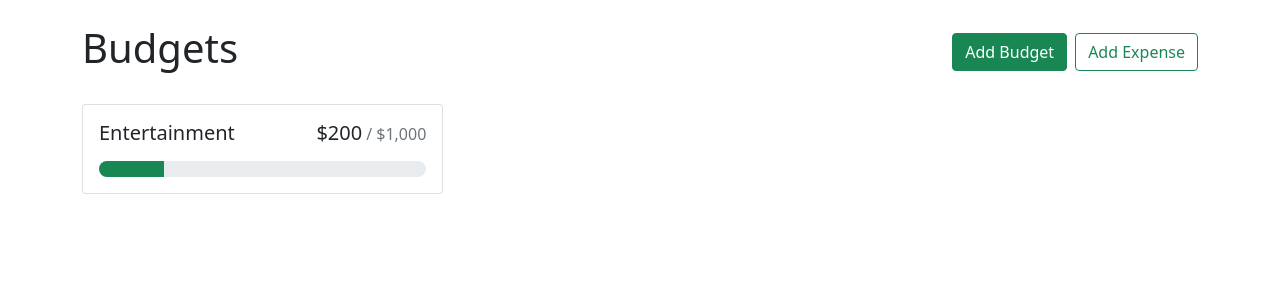
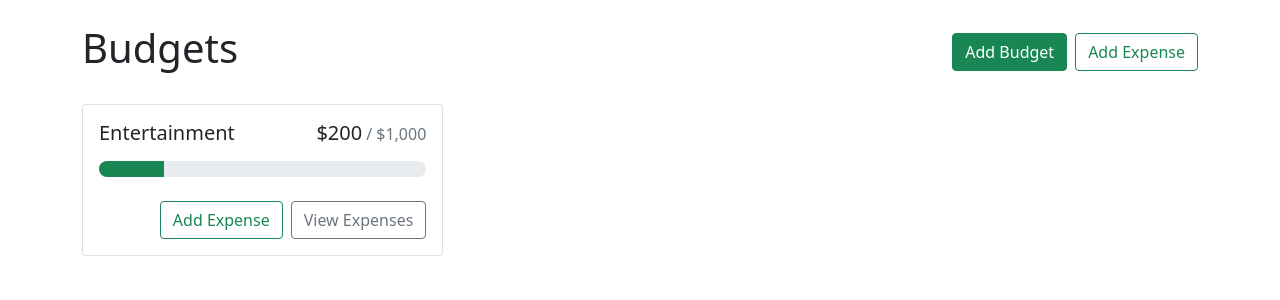
Before and after one commit to luzm321/budget-tracker, a React (Create React App) app: page / in a window 1280 px wide. Shown: the top 300 px of the page. Built offline with nearby package versions, Linux system fonts and the light colour scheme.

Commit message:
created affordances to add/view expenses and updated readme

```diff
--- a/src/components/BudgetCard.js
+++ b/src/components/BudgetCard.js
@@ -1,9 +1,16 @@
-import { Card, ProgressBar } from "react-bootstrap";
+import { Card, ProgressBar, Button, Stack } from "react-bootstrap";
 import { currencyFormatter } from "../utils";
 
-const BudgetCard = ({ name, amount, max }) => {
+const BudgetCard = ({ name, amount, max, gray }) => {
+  const classNames = [];
+  if (amount > max) {
+    classNames.push("bg-danger", "bg-opacity-10");
+  } else if (gray) {
+    classNames.push("bg-light");
+  }
+
   return (
-    <Card>
+    <Card className={classNames.join(" ")}>
       <Card.Body>
         <Card.Title className="d-flex justify-content-between align-items-baseline fw-normal mb-3">
           <div className="me-2">{name}</div>
@@ -21,6 +28,12 @@
           max={max}
           now={amount}
         />
+        <Stack direction="horizontal" gap="2" className="mt-4">
+          <Button variant="outline-success" className="ms-auto">
+            Add Expense
+          </Button>
+          <Button variant="outline-secondary">View Expenses</Button>
+        </Stack>
       </Card.Body>
     </Card>
   );
```
Also changed, not shown: 1 other file (tests, documents, lock files or other folders).
